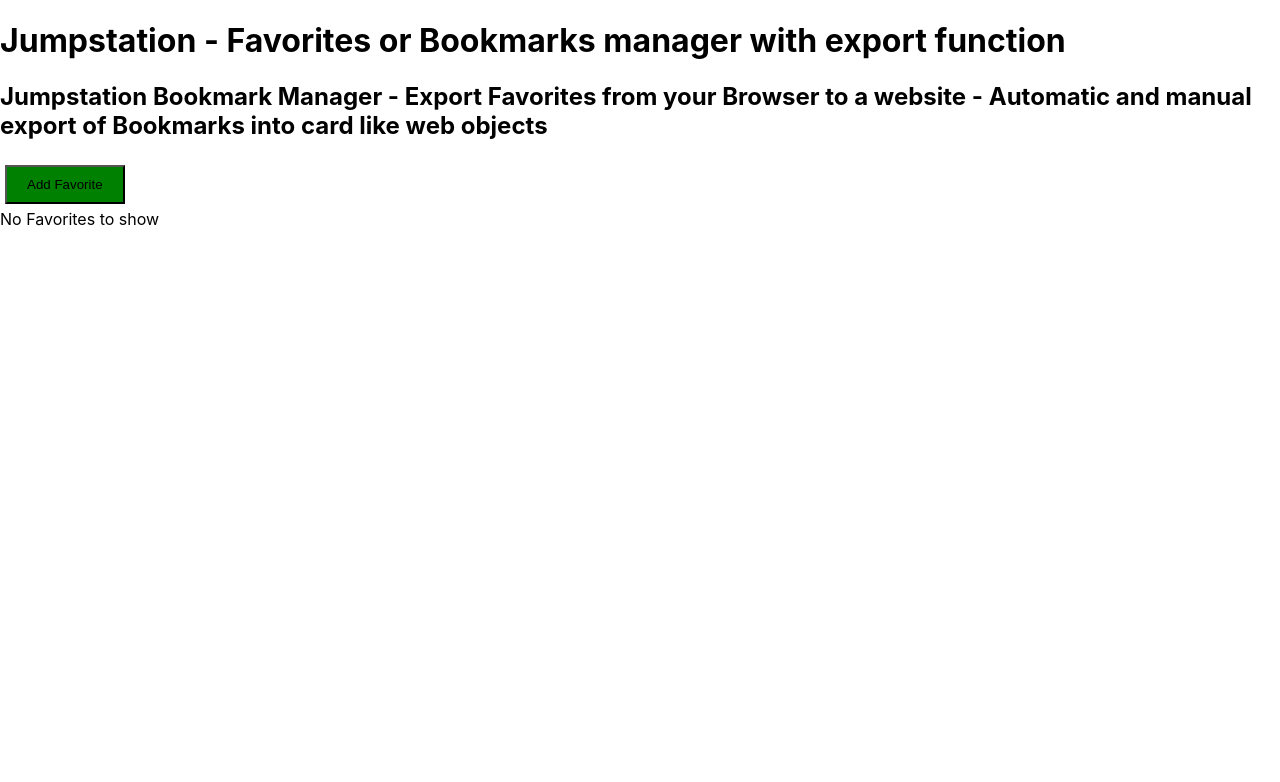
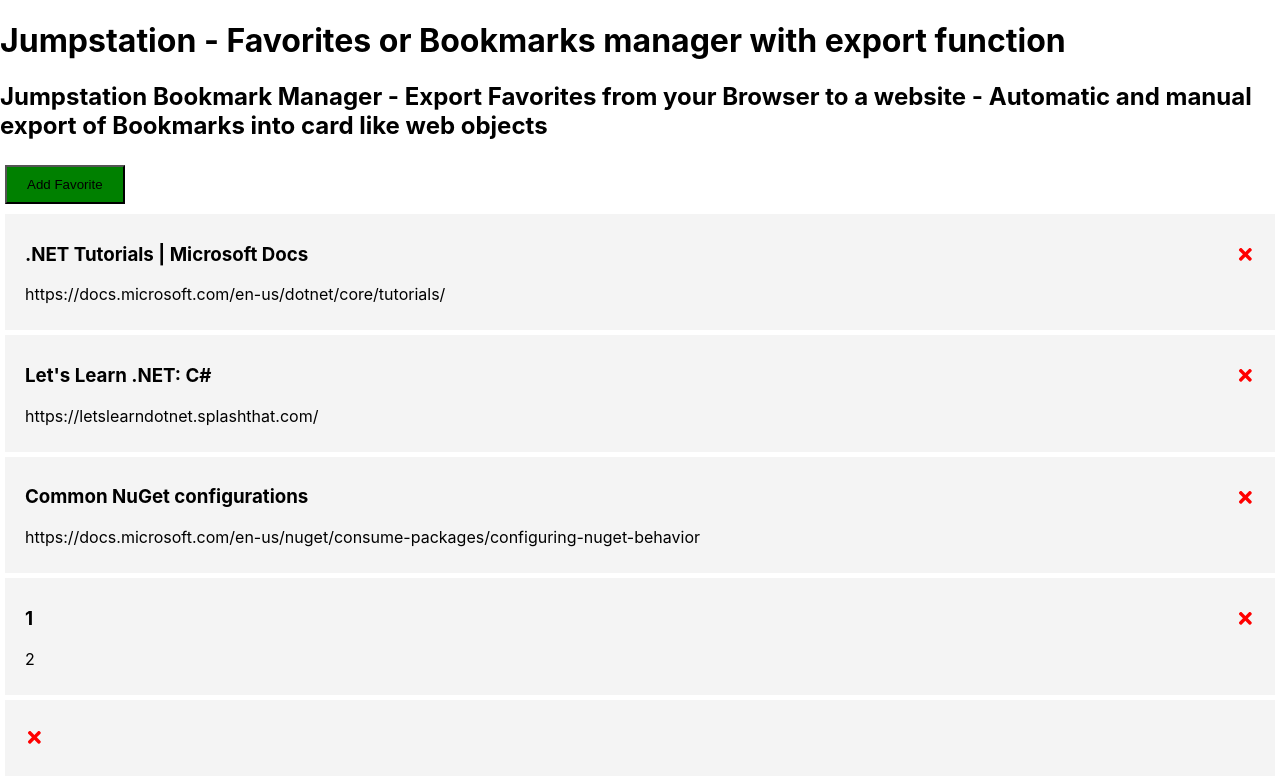
Before and after one commit to MarkusEicher/NFT-minter, a React (Create React App) app: page / in a window 1280 px wide. Shown: the top 782 px of the page. Built offline with nearby package versions, Linux system fonts and the light colour scheme; no server answers; data requests are answered from the project's data file.

Commit message:
Update AddFavs.js

```diff
--- a/db.json
+++ b/db.json
@@ -33,6 +33,18 @@
       "typeCode": 1,
       "type": "text/x-moz-place",
       "uri": "https://docs.microsoft.com/en-us/nuget/consume-packages/configuring-nuget-behavior"
+    },
+    {
+      "title": "1",
+      "uri": "2",
+      "toExport": true,
+      "id": 27
+    },
+    {
+      "favorites": "3",
+      "url": "4",
+      "toExport": false,
+      "id": 28
     }
   ]
 }
--- a/src/App.js
+++ b/src/App.js
@@ -12,31 +12,57 @@
   const [favorites, setFavorites] = useState([])
 
   useEffect(() => {
-    const fetchFavorites = async () => {
-      const res = await fetch('http://localhost:5000/favorites')
-      const data = await res.json()
-
-      console.log(data)
+    const getFavorites = async () => {
+      const favoritesFromServer = await fetchFavorites()
+      setFavorites(favoritesFromServer)
     }
 
-    fetchFavorites()
+    getFavorites()
   }, [])
 
+// Fetch the favorites from the API
+const fetchFavorites = async () => {
+  const res = await fetch('http://localhost:5000/urls')
+  const data = await res.json()
+
+  // console.log(data)
+  return data
+}
+
 // Add an entry to the UI out of the favorites array
-const addFavorite = (favorite) => {
+const addFavorite = async (favorite) => {
+
+  const res = await fetch ('http://localhost:5000/urls', {
+    method: 'POST',
+    headers: {
+      'Content-Type': 'application/json',
+    },
+    body: JSON.stringify(favorite),
+  })
+
+  const data = await res.json()
+
+  setFavorites([...favorites, data])
+
   // console.log(favorites)
-  const id = Math.floor(Math.random() *
-  10000) +1
+  // const id = Math.floor(Math.random() *
+  // 10000) +1
   // console.log(id)
-  const newFavorite = { id, ...favorite }
-  setFavorites ([...favorites, newFavorite])
+  // const newFavorite = { id, ...favorite }
+  // setFavorites ([...favorites, newFavorite])
 }
 
 
 // Delete an entry from the UI out of the favorites array
-const deleteFavorite = (id) => {
-  setFavorites(favorites.filter(favorite => favorite.id !== id))
+const deleteFavorite = async (id) => {
+
+  await fetch(`http://localhost:5000/urls/${id}`, {
+    method: 'DELETE'
+  })
+
+  setFavorites(favorites.filter((favorite) => favorite.id !== id))
 }
+
 
 // Mark a specific Favorite to be exported
 const exportFavorite = (id) => {
--- a/src/components/Favs.js
+++ b/src/components/Favs.js
@@ -3,11 +3,11 @@
 const Favs = ({ favorites, onDelete, onExport }) => {
 
   return (
-    <>
+    <div className='Favs'>
       {favorites.map((favorite) => (
         <Fav key={favorite.id} favorite={favorite} onDelete={onDelete} onExport={onExport}/>
       ))}
-    </>
+    </div>
   )
 }
 
```
Lines whose indentation alone changed are shown as unchanged.
